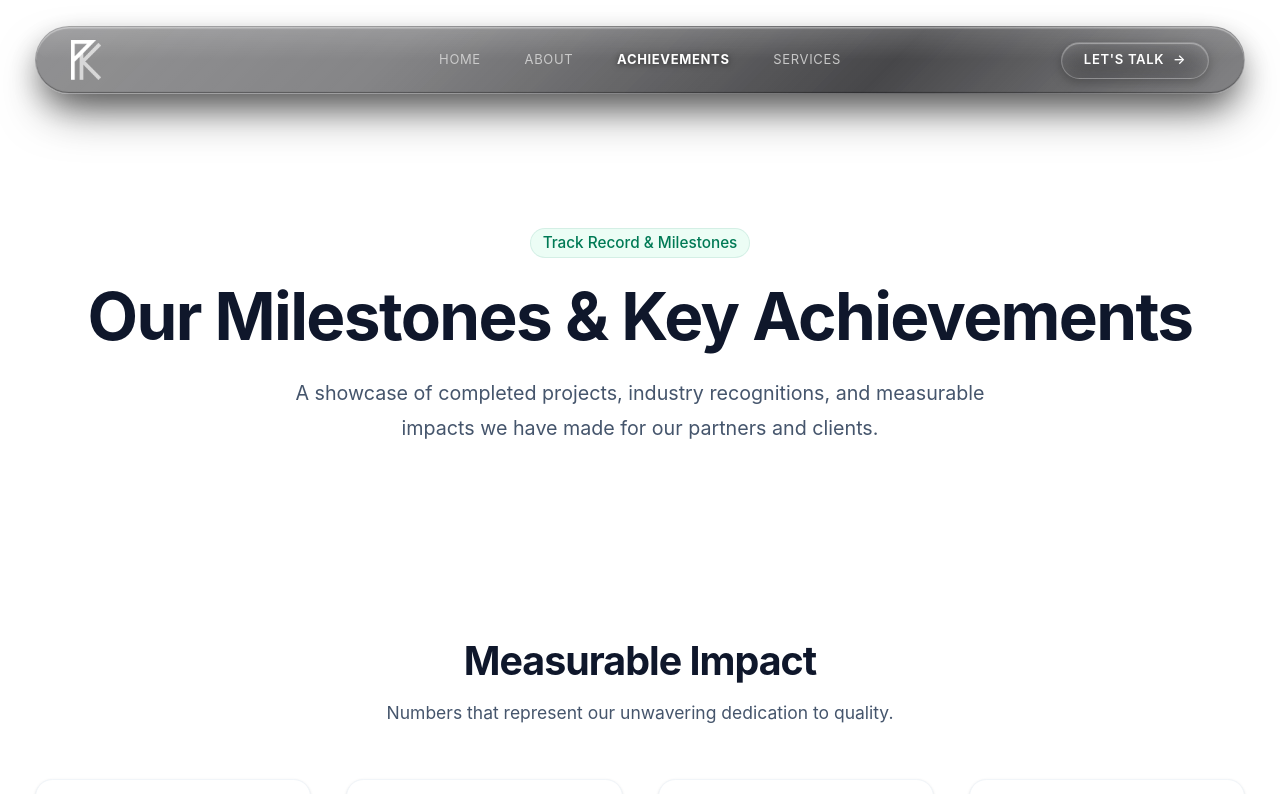
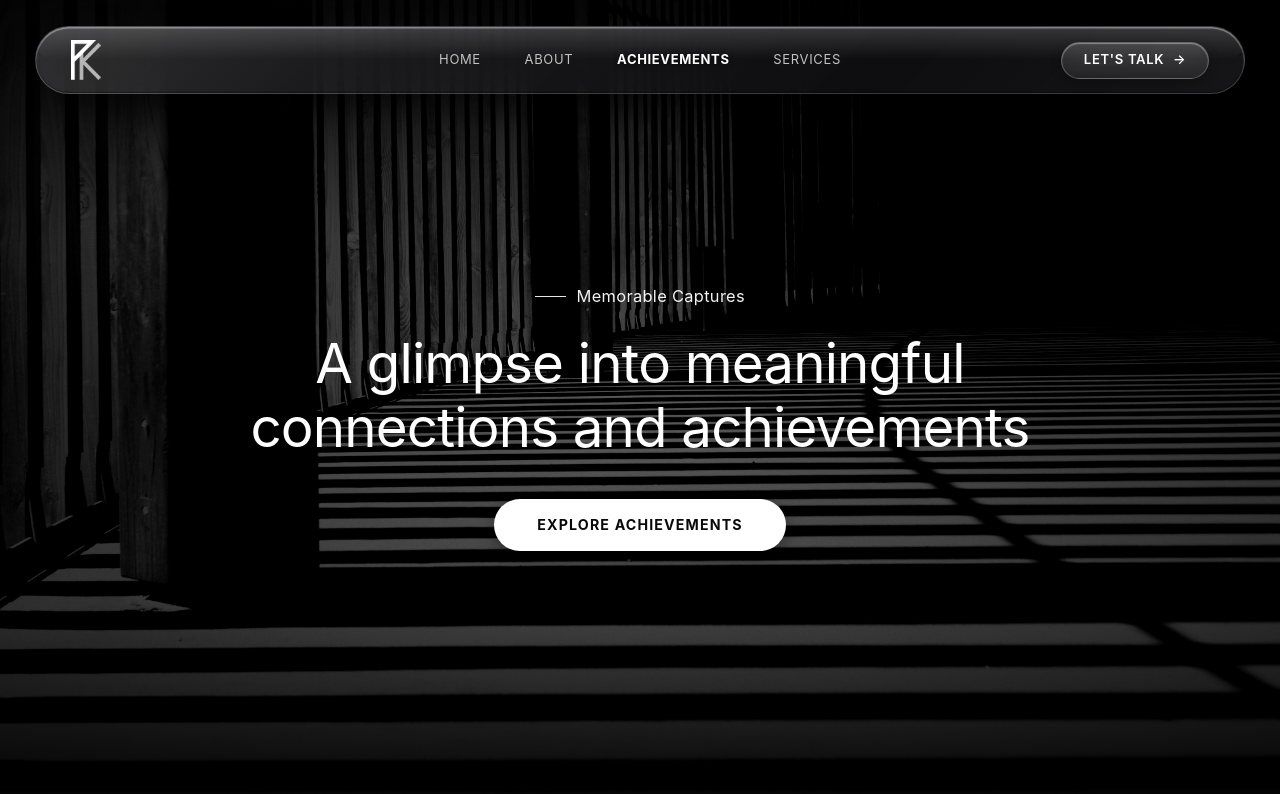
Before and after one commit to ChemyDigi/pk-web, a Next.js app: page /achievements in a window 1280 px wide. Shown: the top 794 px of the page. Built offline with nearby package versions, Linux system fonts and the light colour scheme; a web font is replaced by a local one.

Commit message:
achivements hero section done

```diff
--- a/app/achievements/page.tsx
+++ b/app/achievements/page.tsx
@@ -15,9 +15,11 @@ export default function AchievementsPage() {
   return (
     <>
       <AchievementsHero />
-      <AchievementsStats />
-      <AchievementsList />
-      <AchievementsCertificates />
+      <div id="achievements-content">
+        <AchievementsStats />
+        <AchievementsList />
+        <AchievementsCertificates />
+      </div>
     </>
   );
 }
--- a/components/achievements/AchievementsHero.tsx
+++ b/components/achievements/AchievementsHero.tsx
@@ -1,18 +1,61 @@
+"use client";
+
 import React from "react";
+import Image from "next/image";
+import "@/css/achievements/AchievementsHero.css";
 
 export default function AchievementsHero() {
+  const handleScrollDown = () => {
+    if (typeof window !== "undefined") {
+      const target = document.getElementById("achievements-content");
+      if (target) {
+        target.scrollIntoView({ behavior: "smooth" });
+      } else {
+        window.scrollBy({ top: window.innerHeight * 0.9, behavior: "smooth" });
+      }
+    }
+  };
+
   return (
-    <section className="py-24 text-center">
-      <div className="mx-auto max-w-7xl px-6 lg:px-8">
-        <span className="inline-flex items-center rounded-full bg-emerald-50 px-3 py-1 text-sm font-medium text-emerald-700 ring-1 ring-inset ring-emerald-700/10 dark:bg-emerald-950/50 dark:text-emerald-300">
-          Track Record & Milestones
-        </span>
-        <h1 className="mt-6 text-4xl font-bold tracking-tight text-slate-900 sm:text-6xl dark:text-white">
-          Our Milestones & Key Achievements
+    <section className="achievements-hero-section">
+      {/* Background Image & Vignette Overlays */}
+      <div className="achievements-hero-bg-container">
+        <Image
+          src="/images/achievements/hero.jpg"
+          alt="Memorable Captures and Achievements"
+          fill
+          priority
+          quality={95}
+          className="achievements-hero-bg-image"
+        />
+        <div className="achievements-hero-overlay-tint" />
+        <div className="achievements-hero-overlay-top" />
+        <div className="achievements-hero-overlay-bottom" />
+        <div className="achievements-hero-overlay-vignette" />
+      </div>
+
+      {/* Hero Content */}
+      <div className="achievements-hero-content">
+        <div className="achievements-hero-badge">
+          <span className="achievements-hero-badge-line" aria-hidden="true" />
+          <span className="achievements-hero-badge-text">Memorable Captures</span>
+        </div>
+
+        <h1 className="achievements-hero-title">
+          A glimpse into meaningful <br className="achievements-hero-br" />
+          connections and achievements
         </h1>
-        <p className="mx-auto mt-6 max-w-2xl text-lg leading-8 text-slate-600 dark:text-slate-300">
-          A showcase of completed projects, industry recognitions, and measurable impacts we have made for our partners and clients.
-        </p>
+
+        <div className="achievements-hero-cta">
+          <button
+            type="button"
+            onClick={handleScrollDown}
+            className="achievements-hero-btn"
+            id="explore-achievements-btn"
+          >
+            EXPLORE ACHIEVEMENTS
+          </button>
+        </div>
       </div>
     </section>
   );
--- /dev/null
+++ b/css/achievements/AchievementsHero.css
@@ -0,0 +1,226 @@
+/* ==========================================================================
+   Achievements Hero Section Styles ("Memorable Captures")
+   ========================================================================== */
+
+.achievements-hero-section {
+  position: relative;
+  width: 100%;
+  height: 100vh;
+  min-height: 100vh;
+  margin-top: -6rem; /* Counteract layout pt-24 */
+  display: flex;
+  flex-direction: column;
+  justify-content: center;
+  align-items: center;
+  overflow: hidden;
+  background-color: #000000;
+  color: #ffffff;
+  padding-left: 1.5rem;
+  padding-right: 1.5rem;
+  box-sizing: border-box;
+}
+
+@media (min-width: 640px) {
+  .achievements-hero-section {
+    margin-top: -7rem; /* Counteract layout pt-28 */
+    padding-left: 2.5rem;
+    padding-right: 2.5rem;
+  }
+}
+
+/* ==========================================================================
+   Background & Cinematic Overlays
+   ========================================================================== */
+
+.achievements-hero-bg-container {
+  position: absolute;
+  inset: 0;
+  z-index: 0;
+  overflow: hidden;
+  user-select: none;
+  pointer-events: none;
+}
+
+.achievements-hero-bg-image {
+  object-fit: cover;
+  object-position: center;
+  filter: brightness(0.6) contrast(1.15);
+}
+
+.achievements-hero-overlay-tint {
+  position: absolute;
+  inset: 0;
+  background-color: rgba(0, 0, 0, 0.35);
+}
+
+.achievements-hero-overlay-top {
+  position: absolute;
+  top: 0;
+  left: 0;
+  right: 0;
+  height: 30%;
+  background: linear-gradient(
+    to bottom,
+    rgba(0, 0, 0, 0.85) 0%,
+    rgba(0, 0, 0, 0.4) 50%,
+    transparent 100%
+  );
+}
+
+.achievements-hero-overlay-bottom {
+  position: absolute;
+  bottom: 0;
+  left: 0;
+  right: 0;
+  height: 25%;
+  background: linear-gradient(
+    to top,
+    rgba(0, 0, 0, 0.9) 0%,
+    rgba(0, 0, 0, 0.3) 60%,
+    transparent 100%
+  );
+}
+
+.achievements-hero-overlay-vignette {
+  position: absolute;
+  inset: 0;
+  background: radial-gradient(
+    ellipse at center,
+    rgba(0, 0, 0, 0.1) 0%,
+    rgba(0, 0, 0, 0.65) 100%
+  );
+}
+
+/* ==========================================================================
+   Centered Hero Content
+   ========================================================================== */
+
+.achievements-hero-content {
+  position: relative;
+  z-index: 10;
+  display: flex;
+  flex-direction: column;
+  align-items: center;
+  text-align: center;
+  max-width: 56rem;
+  width: 100%;
+  margin-top: 2rem; /* Subtle visual rebalance below the floating header */
+}
+
+/* Badge with Dash */
+.achievements-hero-badge {
+  display: inline-flex;
+  align-items: center;
+  justify-content: center;
+  gap: 0.625rem;
+  margin-bottom: 1.25rem;
+}
+
+.achievements-hero-badge-line {
+  display: inline-block;
+  width: 1.75rem; /* ~28px */
+  height: 1.5px;
+  background-color: #ffffff;
+  opacity: 0.9;
+}
+
+.achievements-hero-badge-text {
+  font-size: 0.875rem; /* 14px */
+  font-weight: 400;
+  letter-spacing: 0.02em;
+  color: #ffffff;
+  opacity: 0.95;
+}
+
+@media (min-width: 640px) {
+  .achievements-hero-badge-text {
+    font-size: 0.9375rem; /* 15px */
+  }
+}
+
+/* Headline */
+.achievements-hero-title {
+  font-size: 2rem; /* 32px */
+  line-height: 1.25;
+  font-weight: 400;
+  color: #ffffff;
+  letter-spacing: -0.015em;
+  margin: 0;
+  font-family: var(--font-geist-sans), system-ui, -apple-system, BlinkMacSystemFont, "Segoe UI", Roboto, sans-serif;
+  text-rendering: optimizeLegibility;
+  -webkit-font-smoothing: antialiased;
+}
+
+@media (min-width: 640px) {
+  .achievements-hero-title {
+    font-size: 2.625rem; /* 42px */
+    line-height: 1.22;
+  }
+}
+
+@media (min-width: 1024px) {
+  .achievements-hero-title {
+    font-size: 3.125rem; /* 50px */
+    line-height: 1.18;
+  }
+}
+
+.achievements-hero-br {
+  display: none;
+}
+
+@media (min-width: 640px) {
+  .achievements-hero-br {
+    display: inline;
+  }
+}
+
+/* CTA Button */
+.achievements-hero-cta {
+  margin-top: 2rem;
+  display: flex;
+  justify-content: center;
+}
+
+@media (min-width: 640px) {
+  .achievements-hero-cta {
+    margin-top: 2.25rem;
+  }
+}
+
+.achievements-hero-btn {
+  display: inline-flex;
+  align-items: center;
+  justify-content: center;
+  padding: 0.8125rem 2.25rem;
+  background-color: #ffffff;
+  color: #0a0a0a;
+  font-size: 0.75rem; /* 12px */
+  font-weight: 700;
+  letter-spacing: 0.08em;
+  text-transform: uppercase;
+  border-radius: 9999px;
+  border: none;
+  cursor: pointer;
+  text-decoration: none;
+  box-shadow: 0 4px 16px rgba(0, 0, 0, 0.4);
+  transition: all 0.25s cubic-bezier(0.4, 0, 0.2, 1);
+  font-family: var(--font-geist-sans), system-ui, sans-serif;
+}
+
+@media (min-width: 640px) {
+  .achievements-hero-btn {
+    padding: 0.875rem 2.5rem;
+    font-size: 0.8125rem; /* 13px */
+  }
+}
+
+.achievements-hero-btn:hover {
+  background-color: #e5e5e5;
+  transform: translateY(-2px);
+  box-shadow: 0 8px 24px rgba(255, 255, 255, 0.2);
+}
+
+.achievements-hero-btn:active {
+  transform: translateY(0);
+}
```
Also changed, not shown: public/images/achievements/hero.jpg (added).
